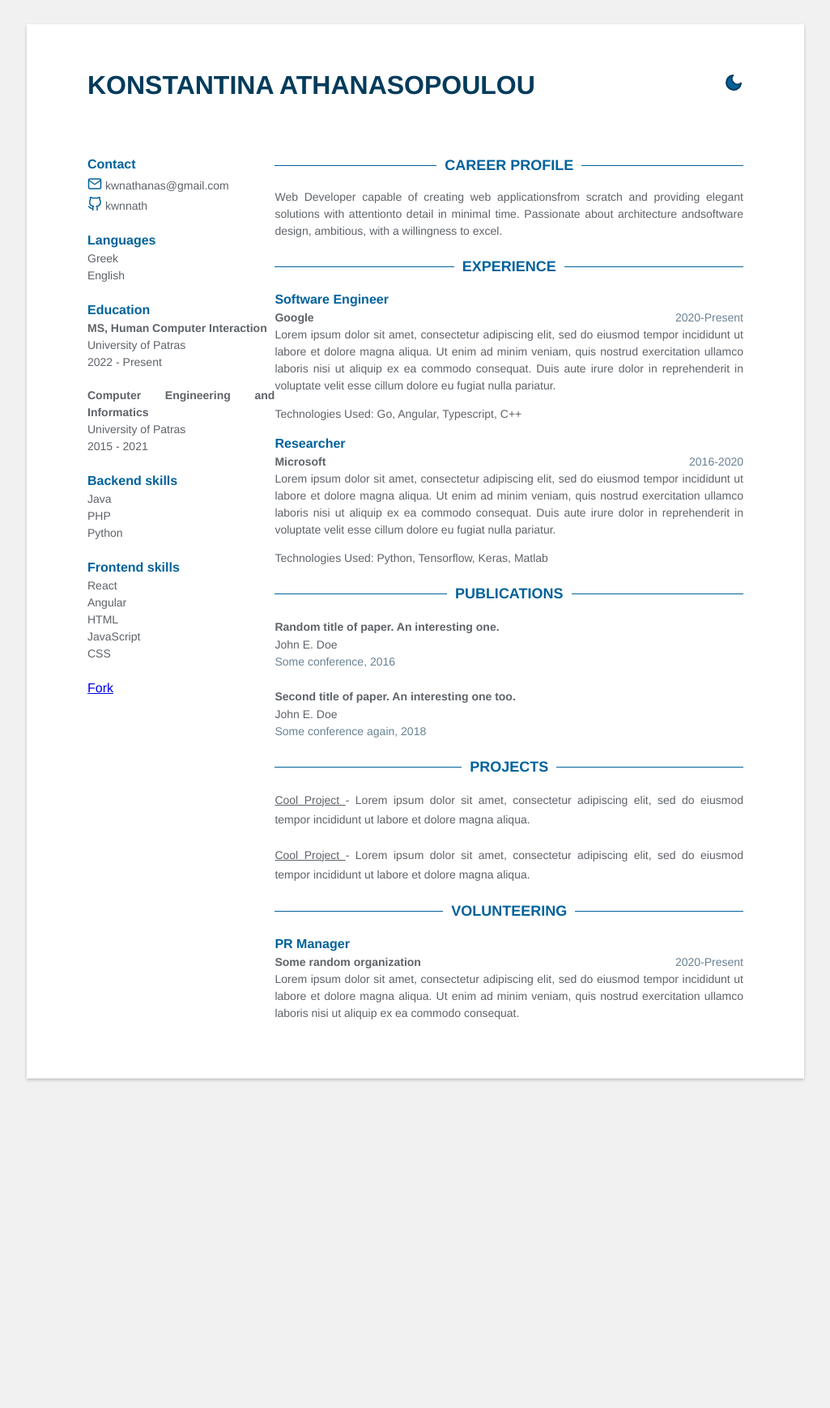
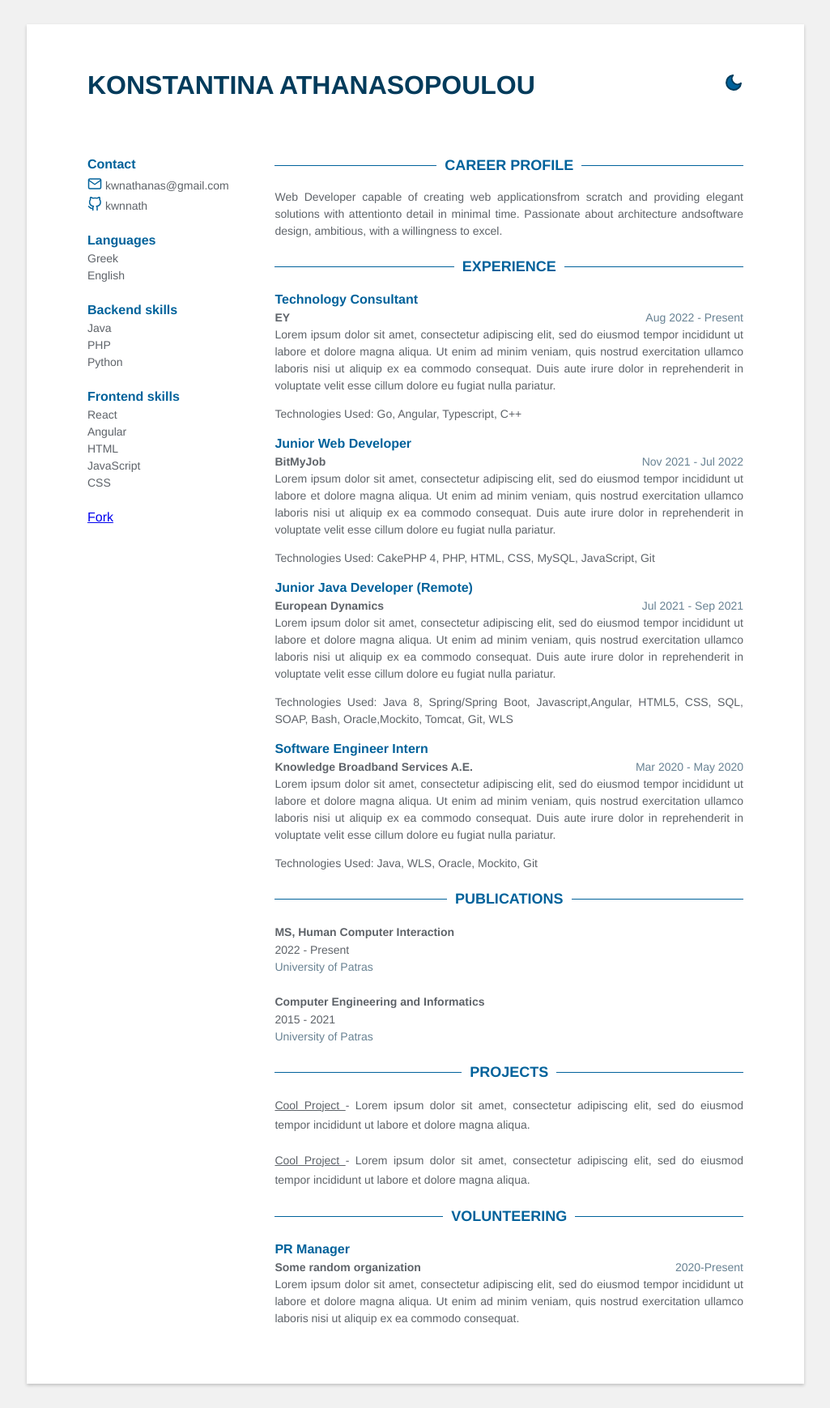
Before and after one commit to kwnnath/jekyll-cv, a Jekyll site: the page built from index.html, in a window 1280 px wide. Shown: the whole page at 81% size, without its empty margins (127-1152 px from the left). Built offline with Jekyll 4.4.1, drawn with Linux system fonts in a browser that asks for light colours; before the commit the page ends 1362 px from its top, so only the background shows below that.

Commit message:
Update data.yml

```diff
--- a/_data/data.yml
+++ b/_data/data.yml
@@ -14,15 +14,6 @@ contact:
 languages:
   - idiom: Greek
   - idiom: English
-
-education:
-  - degree: MS, Human Computer Interaction
-    time: 2022 - Present
-    university: University of Patras
-
-  - degree: Computer Engineering and Informatics
-    time: 2015 - 2021
-    university: University of Patras
 
 skills:
   - category: Backend
@@ -44,9 +35,9 @@ profile: |
 
 # Experience
 experience:
-  - role: Software Engineer
-    time: 2020-Present
-    company: Google
+  - role: Technology Consultant
+    time: Aug 2022 - Present
+    company: EY
     details: |
       Lorem ipsum dolor sit amet, consectetur adipiscing elit, sed do eiusmod
       tempor incididunt ut labore et dolore magna aliqua. Ut enim ad minim veniam,
@@ -56,9 +47,9 @@ experience:
     technologies_used: |
       Go, Angular, Typescript, C++
 
-  - role: Researcher
-    time: 2016-2020
-    company: Microsoft
+  - role: Junior Web Developer
+    time: Nov 2021 - Jul 2022
+    company: BitMyJob
     details: |
       Lorem ipsum dolor sit amet, consectetur adipiscing elit, sed do eiusmod
       tempor incididunt ut labore et dolore magna aliqua. Ut enim ad minim veniam,
@@ -66,18 +57,42 @@ experience:
       Duis aute irure dolor in reprehenderit in voluptate velit esse cillum dolore eu
       fugiat nulla pariatur.
     technologies_used: |
-      Python, Tensorflow, Keras, Matlab
+      CakePHP 4, PHP, HTML, CSS, MySQL, JavaScript, Git
+
+  - role: Junior Java Developer (Remote)
+    time: Jul 2021 - Sep 2021
+    company: European Dynamics
+    details: |
+      Lorem ipsum dolor sit amet, consectetur adipiscing elit, sed do eiusmod
+      tempor incididunt ut labore et dolore magna aliqua. Ut enim ad minim veniam,
+      quis nostrud exercitation ullamco laboris nisi ut aliquip ex ea commodo consequat.
+      Duis aute irure dolor in reprehenderit in voluptate velit esse cillum dolore eu
+      fugiat nulla pariatur.
+    technologies_used: |
+      Java 8, Spring/Spring Boot, Javascript,Angular, HTML5, CSS, SQL, SOAP, Bash, Oracle,Mockito, Tomcat, Git, WLS
+
+  - role: Software Engineer Intern
+    time: Mar 2020 - May 2020
+    company: Knowledge Broadband Services A.E.
+    details: |
+      Lorem ipsum dolor sit amet, consectetur adipiscing elit, sed do eiusmod
+      tempor incididunt ut labore et dolore magna aliqua. Ut enim ad minim veniam,
+      quis nostrud exercitation ullamco laboris nisi ut aliquip ex ea commodo consequat.
+      Duis aute irure dolor in reprehenderit in voluptate velit esse cillum dolore eu
+      fugiat nulla pariatur.
+    technologies_used: |
+      Java, WLS, Oracle, Mockito, Git
 
 publications:
-  - title: Random title of paper. An interesting one.
+  - title: MS, Human Computer Interaction
     link: "#"
-    authors: John E. Doe
-    conference: Some conference, 2016
+    authors: 2022 - Present
+    conference: University of Patras
 
-  - title: Second title of paper. An interesting one too.
+  - title: Computer Engineering and Informatics
     link: "#"
-    authors: John E. Doe
-    conference: Some conference again, 2018
+    authors: 2015 - 2021
+    conference: University of Patras
 
 projects:
   - title: Cool Project
```
